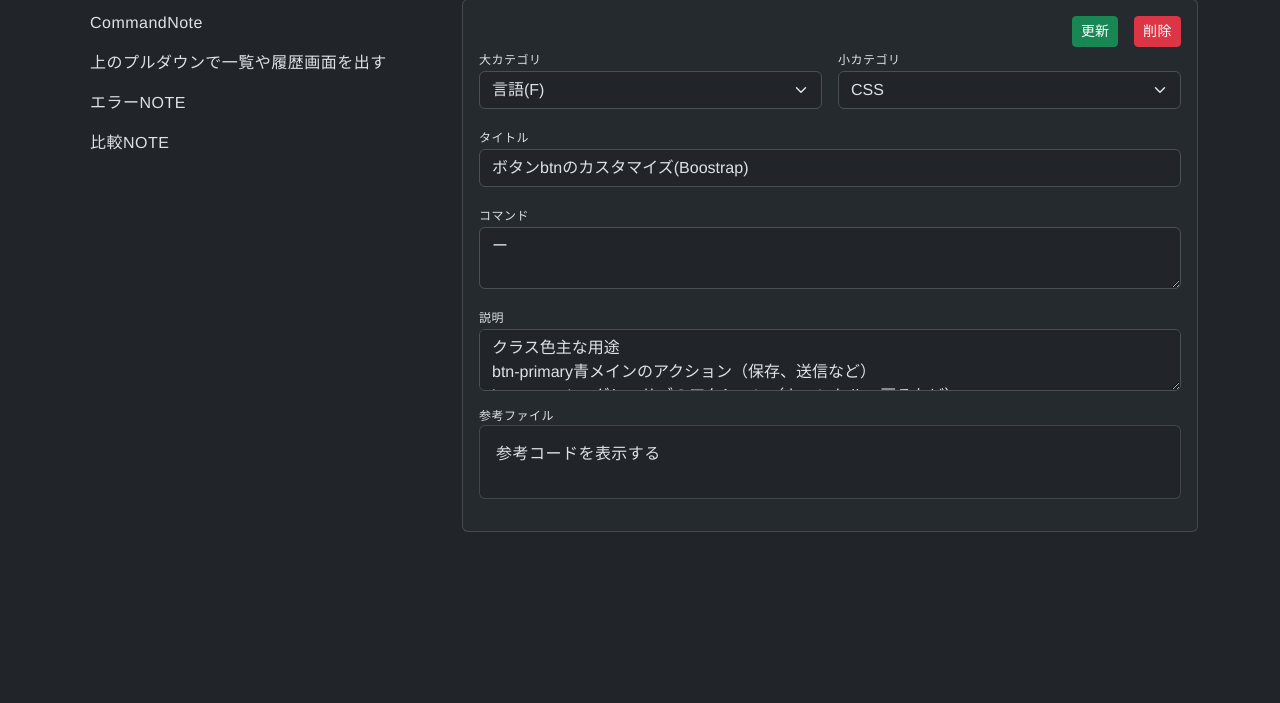
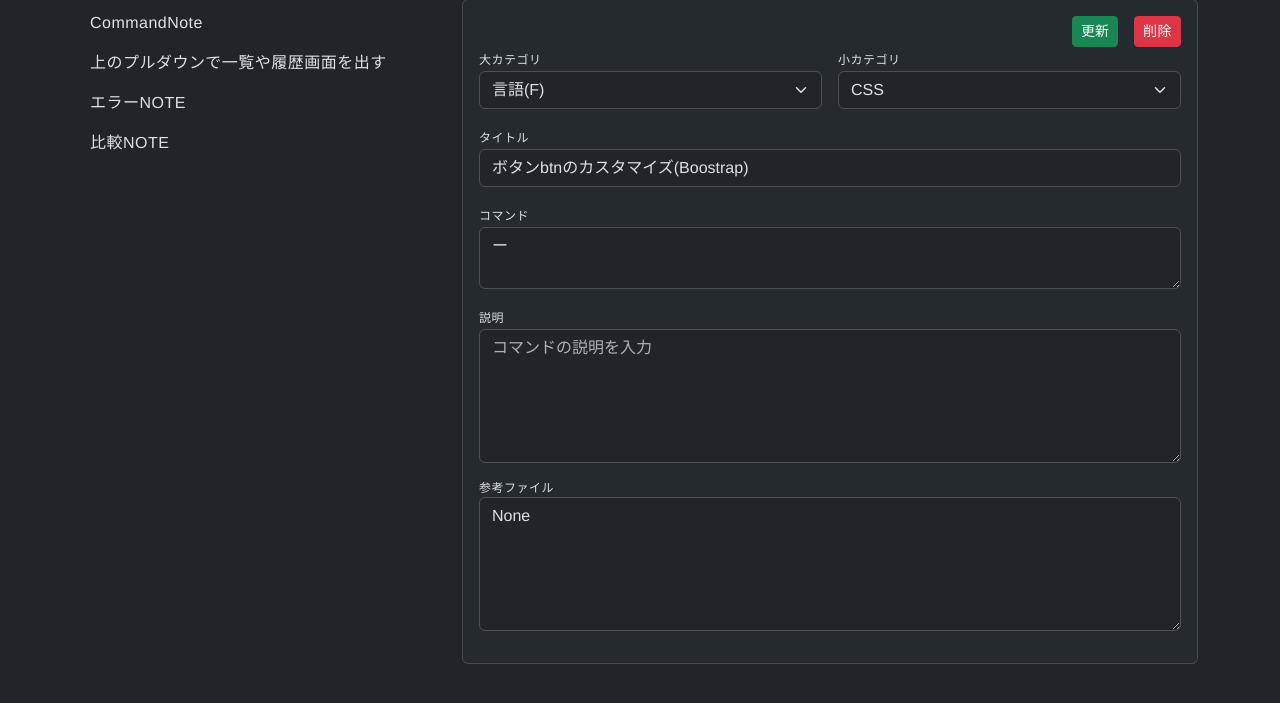
Before and after one commit to MSKnoGHB/brainput, a Django app: page /3/update/ in a window 1280 px wide. Shown: the part 79-782 px from the top of the page. Run offline with Django 5.2, Linux system fonts and the light colour scheme; data comes from the database, SQL or seed files in the repository; both versions use the stored data as it was after the commit.

Commit message:
add: reference column to note model

```diff
--- a/notebook/models.py
+++ b/notebook/models.py
@@ -19,6 +19,7 @@
   sub_category = models.ForeignKey(SubCategory, on_delete=models.CASCADE)
   title = models.CharField(max_length=50)
   command = models.TextField()
-  description =  models.TextField()
+  description =  models.TextField(blank=True, null=True)
+  reference = models.TextField(blank=True, null=True)
   created_at = models.DateTimeField(auto_now_add=True)
   updated_at = models.DateTimeField(auto_now=True)
--- a/notebook/templates/notebook/edit.html
+++ b/notebook/templates/notebook/edit.html
@@ -67,17 +67,17 @@
                 </div>
                 <div class="mb-3">
                   <label class="form-label m-0">コマンド</label>
-                  <textarea name="command" placeholder="コマンドを入力" class="form-control">{{ note.command }}</textarea>
+                  <textarea name="command" placeholder="コマンドを入力" class="form-control" rows="2">{{ note.command }}</textarea>
                 </div>
                 <div class="mb-3">
                   <label class="form-label m-0">説明</label>
-                  <textarea name="description" placeholder="コマンドの説明を入力" class="form-control">{{ note.description }}</textarea>
+                  <textarea name="description" placeholder="コマンドの説明を入力" class="form-control" rows="5">{{ note.description }}</textarea>
                 </div>
               </form>
               <p class="item-label m-0">参考ファイル</p>
-              <div class="card p-3 mb-3">
-                <div class="mb-3">参考コードを表示する</div>
-              </div>
+                <div class="mb-3">
+                  <textarea name="reference" placeholder="その他情報を入力" class="form-control" rows="5">{{ note.reference }}</textarea>
+                </div>
             </div>
           </div>
         </div>
--- a/notebook/templates/notebook/show.html
+++ b/notebook/templates/notebook/show.html
@@ -56,7 +56,7 @@
               </div>
               <p class="item-label m-0">参考ファイル</p>
               <div class="card p-3 mb-3">
-                <div class="note-reference">参考コードを表示する</div>
+                <div class="note-reference" >{{note.reference|linebreaksbr}}</div>
               </div>
               <div class="note-created-at text-end">作成日:{{note.created_at|date:"Y/m/d"}}</div>
               <div class="note-updated-at text-end">更新日:{{note.updated_at|date:"Y/m/d"}}</div>
```
Also changed, not shown: notebook/templates/notebook/dashboard.html (+6 -6 lines), db.sqlite3, notebook/migrations/0004_note_reference_alter_note_description.py (added).
